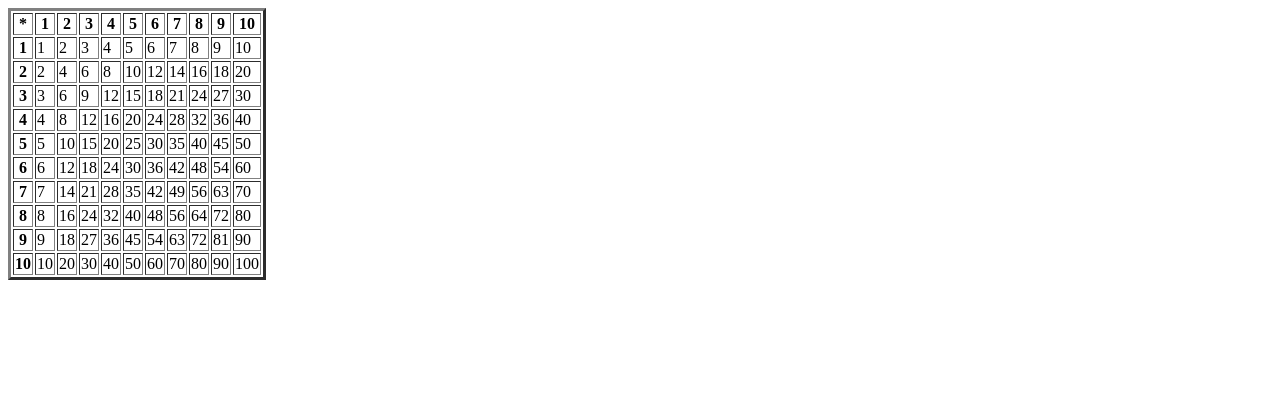
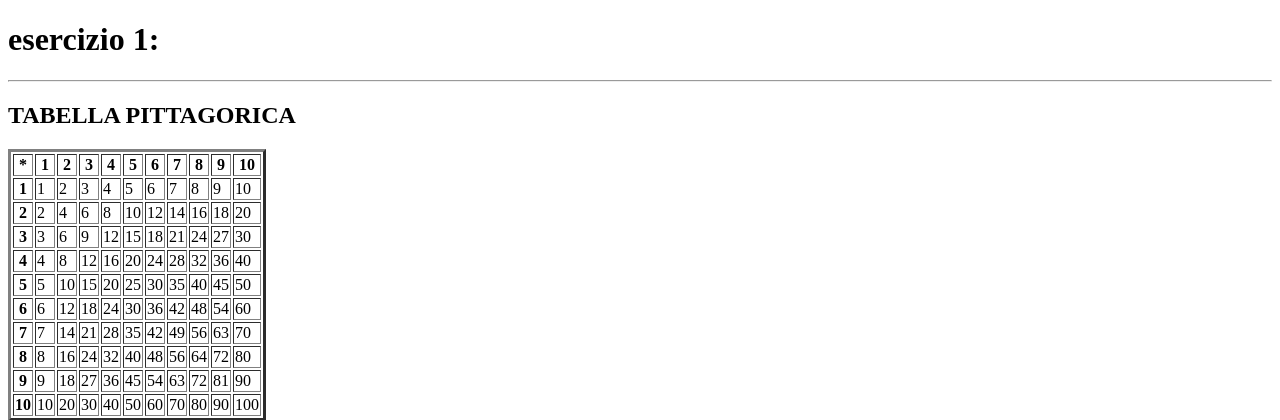
Before and after one commit to GR3G0RRR/quaderno_informatica_llerena, a PHP site: the page made by esercizio 1/esercizio1_1.php in a window 1280 px wide. Shown: the top 420 px of the page. Run offline with PHP 8.4, Linux system fonts and the light colour scheme.

Commit message:
esercizio 1 aggiornato

```diff
--- a/esercizio 1/esercizio1_1.php
+++ b/esercizio 1/esercizio1_1.php
@@ -1,6 +1,15 @@
 <!DOCTYPE html>
-<html>
+<html lang="ita">
+    <head>
+        <meta charset="UTF-8">
+        <meta name = "viewport" content="width=device-width, initial-scale=1.0">
+        <title>esercizio1_1</title>
+    </head>
+
 <body>
+    <h1>esercizio 1:</h1>
+    <hr>
+    <h2>TABELLA PITTAGORICA</h2>
 <table border = 3>
 <?php
 $size = 10;
```
